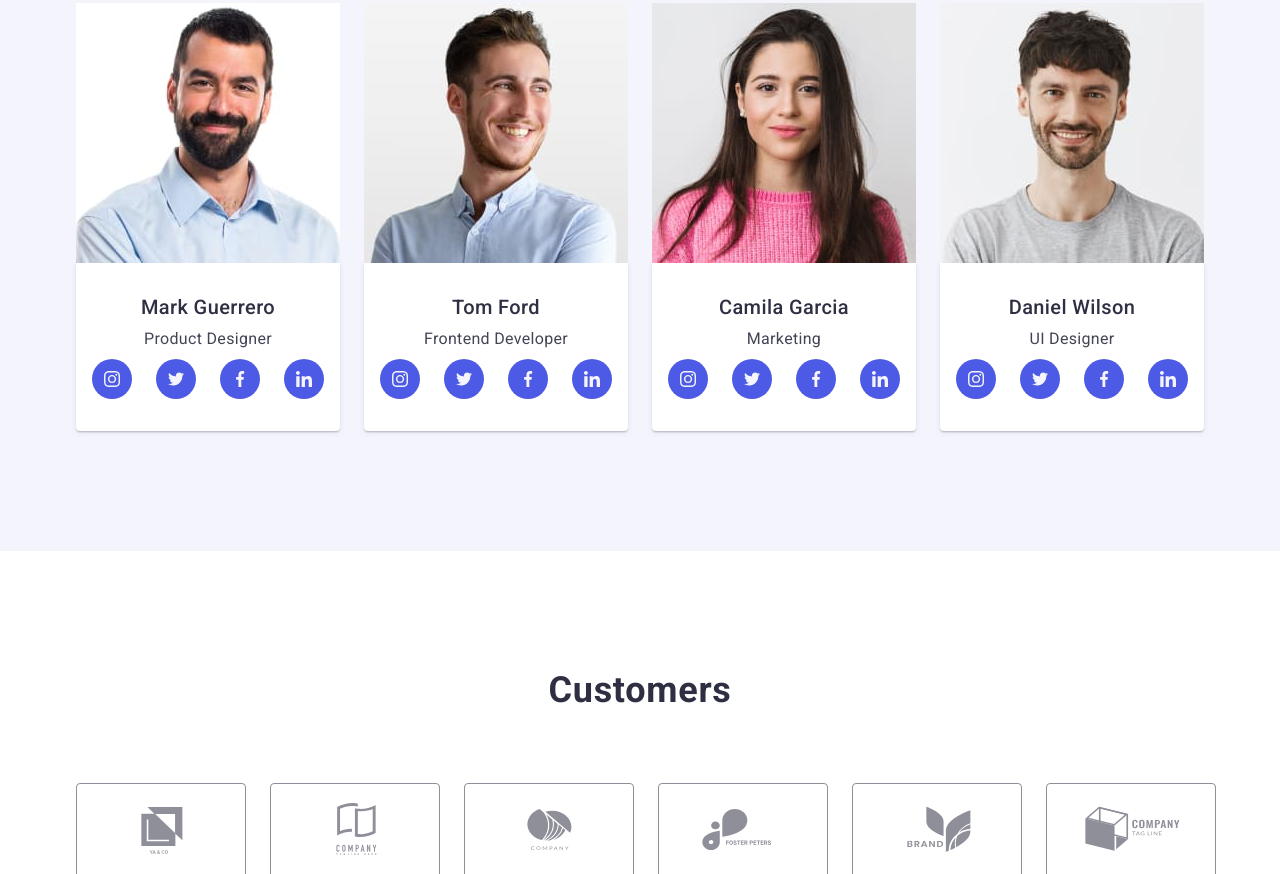
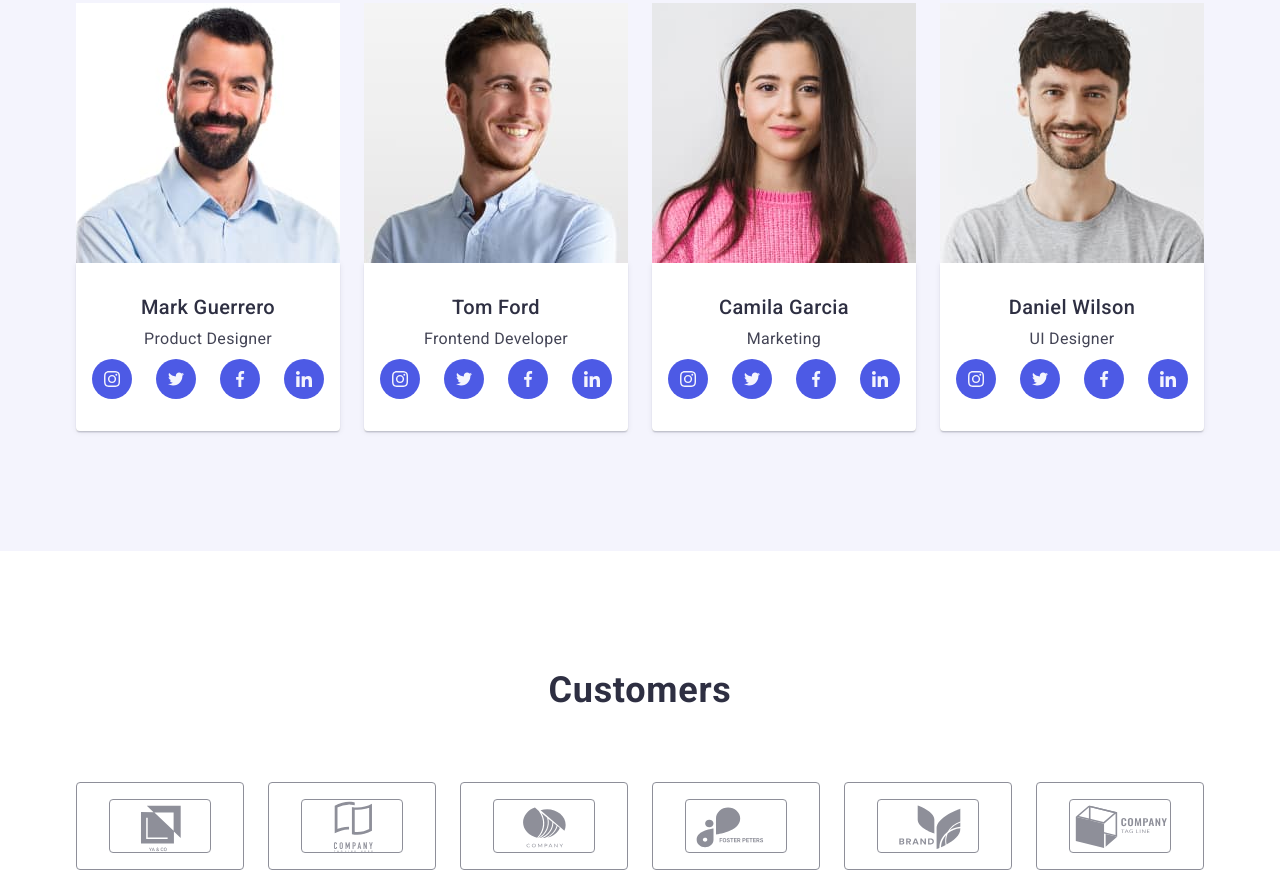
Before and after one commit to astasiempre/goit-markup-hw-04, a plain HTML site: page index.html in a window 1280 px wide. Shown: the part 1926-2800 px from the top of the page. Drawn offline with nearby package versions, Linux system fonts and the light colour scheme.

Commit message:
Update styles.css

```diff
--- a/css/styles.css
+++ b/css/styles.css
@@ -263,7 +263,7 @@ margin-bottom: 8px;
 .section-title {
   font-weight: 700;
   font-size: 36px;
-  line-height: 1.11;
+  line-height: 1.1;
   text-align: center;
   letter-spacing: 0.02em;
   text-transform: capitalize;
@@ -348,6 +348,50 @@ background-color: var(--accent-text-color) ;
 .social-list-icon {
   fill: var(--footer-logo-part-color) ;
 }
+
+/* Customers */
+
+.customers-list {
+  display: flex;
+  justify-content: space-between;
+  gap: 24px
+}
+
+.customers-list-item {
+  border: 1px solid #8E8F99;
+border-radius: 4px;
+padding: 16px 32px;
+width: calc((100% - 120px) / 6);
+height: 88px;
+}
+
+.customers-list-item:hover,
+.customers-list-item:focus{
+  border-color: var(--accent-text-color);
+}
+
+.customers-list-link {
+  width: 100%;
+  height: 100%;
+  border: 1px solid #8e8f99;
+  border-radius: 4px;
+  display: flex;
+  justify-content: center;
+  align-items: center;
+  color: #afb1b8;
+}
+
+.customers-list-link:hover .customers-list-icon,
+.customers-list-link:focus {
+  color: var(--accent-text-color);
+  border-color: var(--accent-text-color);
+}
+
+.customers-list-icon {
+  fill: currentColor;
+}
+
+
 /* Footer */
 
 .footer {
@@ -405,31 +449,9 @@ display: flex;
   display: inline-flex;
   flex-direction: column;
   width: 208px;
+  align-items: baseline;
 }
 
-/* Customers */
-
-.customers-list {
-  display: flex;
-  justify-content: space-between;
-  gap: 24px
-}
-
-.customers-list-item {
-  border: 1px solid #8E8F99;
-border-radius: 4px;
-padding: 16px 32px;
-}
-
-.customers-list-item:hover,
-.customers-list-item:focus{
-  border-color: var(--accent-text-color);
-}
-
-.customers-list-link:hover .customers-list-icon,
-.customers-list-link:focus .customers-list-icon {
-  fill: var(--accent-text-color);
-}
 
 
 
```
